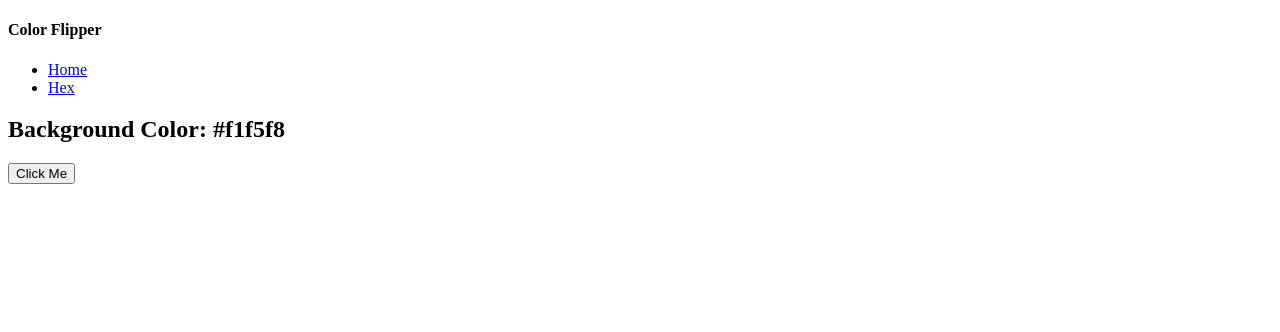
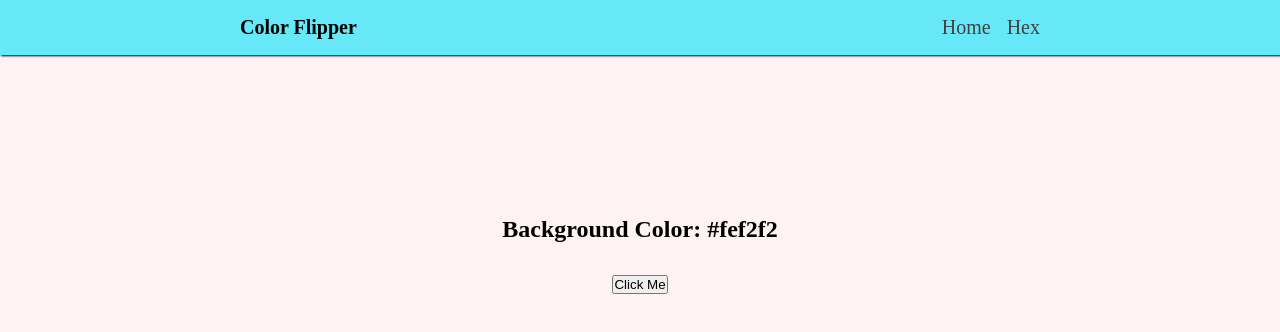
Before and after one commit to RaviGahire/Dom-Manipulation-Projects, a plain HTML site: page Color-Generator/index.html in a window 1280 px wide. Both pictures are taken after a click on the button "Click Me". Drawn offline with Linux system fonts and the light colour scheme.

Commit message:
added js logic and tailwind all colors in colors array

```diff
--- a/Color-Generator/index.html
+++ b/Color-Generator/index.html
@@ -1,10 +1,11 @@
 <!DOCTYPE html>
 <html lang="en">
-
 <head>
     <meta charset="UTF-8">
     <meta name="viewport" content="width=device-width, initial-scale=1.0">
     <title>Random Color Generator</title>
+    <script src="./script.js" defer></script>
+    <link rel="stylesheet" href="style.css">
 </head>
 <body>
     <header>
--- a/Color-Generator/script.js
+++ b/Color-Generator/script.js
@@ -0,0 +1,61 @@
+
+const colors = [
+    // Slate
+    '#f8fafc', '#f1f5f9', '#e2e8f0', '#cbd5e1', '#94a3b8', '#64748b', '#475569', '#334155', '#1e293b', '#0f172a',
+    // Gray
+    '#f9fafb', '#f3f4f6', '#e5e7eb', '#d1d5db', '#9ca3af', '#6b7280', '#4b5563', '#374151', '#1f2937', '#111827',
+    // Zinc
+    '#fafafa', '#f4f4f5', '#e4e4e7', '#d4d4d8', '#a1a1aa', '#71717a', '#52525b', '#3f3f46', '#27272a', '#18181b',
+    // Neutral
+    '#fafafa', '#f5f5f5', '#e5e5e5', '#d4d4d4', '#a3a3a3', '#737373', '#525252', '#404040', '#262626', '#171717',
+    // Stone
+    '#fafaf9', '#f5f5f4', '#e7e5e4', '#d6d3d1', '#a8a29e', '#78716c', '#57534e', '#44403c', '#292524', '#1c1917',
+    // Red
+    '#fef2f2', '#fee2e2', '#fecaca', '#fca5a5', '#f87171', '#ef4444', '#dc2626', '#b91c1c', '#991b1b', '#7f1d1d',
+    // Orange
+    '#fff7ed', '#ffedd5', '#fed7aa', '#fdba74', '#fb923c', '#f97316', '#ea580c', '#c2410c', '#9a3412', '#7c2d12',
+    // Amber
+    '#fffbeb', '#fef3c7', '#fde68a', '#fcd34d', '#fbbf24', '#f59e0b', '#d97706', '#b45309', '#92400e', '#78350f',
+    // Yellow
+    '#fefce8', '#fef9c3', '#fef08a', '#fde047', '#facc15', '#eab308', '#ca8a04', '#a16207', '#854d0e', '#713f12',
+    // Lime
+    '#f7fee7', '#ecfccb', '#d9f99d', '#bef264', '#a3e635', '#84cc16', '#65a30d', '#4d7c0f', '#3f6212', '#365314',
+    // Green
+    '#f0fdf4', '#dcfce7', '#bbf7d0', '#86efac', '#4ade80', '#22c55e', '#16a34a', '#15803d', '#166534', '#14532d',
+    // Emerald
+    '#ecfdf5', '#d1fae5', '#a7f3d0', '#6ee7b7', '#34d399', '#10b981', '#059669', '#047857', '#065f46', '#064e3b',
+    // Teal
+    '#f0fdfa', '#ccfbf1', '#99f6e4', '#5eead4', '#2dd4bf', '#14b8a6', '#0d9488', '#0f766e', '#115e59', '#134e4a',
+    // Cyan
+    '#ecfeff', '#cffafe', '#a5f3fc', '#67e8f9', '#22d3ee', '#06b6d4', '#0891b2', '#0e7490', '#155e75', '#164e63',
+    // Sky
+    '#f0f9ff', '#e0f2fe', '#bae6fd', '#7dd3fc', '#38bdf8', '#0ea5e9', '#0284c7', '#0369a1', '#075985', '#0c4a6e',
+    // Blue
+    '#eff6ff', '#dbeafe', '#bfdbfe', '#93c5fd', '#60a5fa', '#3b82f6', '#2563eb', '#1d4ed8', '#1e40af', '#1e3a8a',
+    // Indigo
+    '#eef2ff', '#e0e7ff', '#c7d2fe', '#a5b4fc', '#818cf8', '#6366f1', '#4f46e5', '#4338ca', '#3730a3', '#312e81',
+    // Violet
+    '#f5f3ff', '#ede9fe', '#ddd6fe', '#c4b5fd', '#a78bfa', '#8b5cf6', '#7c3aed', '#6d28d9', '#5b21b6', '#4c1d95',
+    // Purple
+    '#faf5ff', '#f3e8ff', '#e9d5ff', '#d8b4fe', '#c084fc', '#a855f7', '#9333ea', '#7e22ce', '#6b21a8', '#581c87',
+    // Fuchsia
+    '#fdf4ff', '#fae8ff', '#f5d0fe', '#f0abfc', '#e879f9', '#d946ef', '#c026d3', '#a21caf', '#86198f', '#701a75',
+    // Pink
+    '#fdf2f8', '#fce7f3', '#fbcfe8', '#f9a8d4', '#f472b6', '#ec4899', '#db2777', '#be185d', '#9d174d', '#831843',
+    // Rose
+    '#fff1f2', '#ffe4e6', '#fecdd3', '#fda4af', '#fb7185', '#f43f5e', '#e11d48', '#be123c', '#9f1239', '#881337'
+];
+
+const btn = document.querySelector('#btn');
+const color = document.querySelector('.color')
+
+btn.addEventListener('click', () => {
+    const randomColor = getRandomColor()
+    document.body.style.backgroundColor = colors[randomColor]
+    color.textContent = colors[randomColor]
+
+})
+
+function getRandomColor() {
+    return Math.floor(Math.random() * colors.length);
+}
--- a/Color-Generator/style.css
+++ b/Color-Generator/style.css
@@ -0,0 +1,44 @@
+* {
+  margin: 0;
+  padding: 0;
+  box-sizing: border-box;
+}
+
+header {
+  background: #67e8f9;
+  padding: 1rem;
+  box-shadow: black 1px 1px 2px;
+}
+
+.nav-center {
+  max-width: 800px;
+  margin: auto;
+  display: flex;
+  align-items: center;
+  justify-content: space-between;
+}
+h4{
+    font-size: 20px;
+}
+ul {
+  display: flex;
+  gap: 1rem;
+}
+li{
+list-style-type: none;
+}
+a{
+    text-decoration: none;
+    color: #404040;
+    font-size:20px;
+}
+.container{
+    max-width: 800px;
+    height: 50vh;
+    display: flex;
+    align-items: center;
+    justify-content: center;
+    flex-direction: column;
+    gap: 2rem;
+    margin: auto;
+}
```
